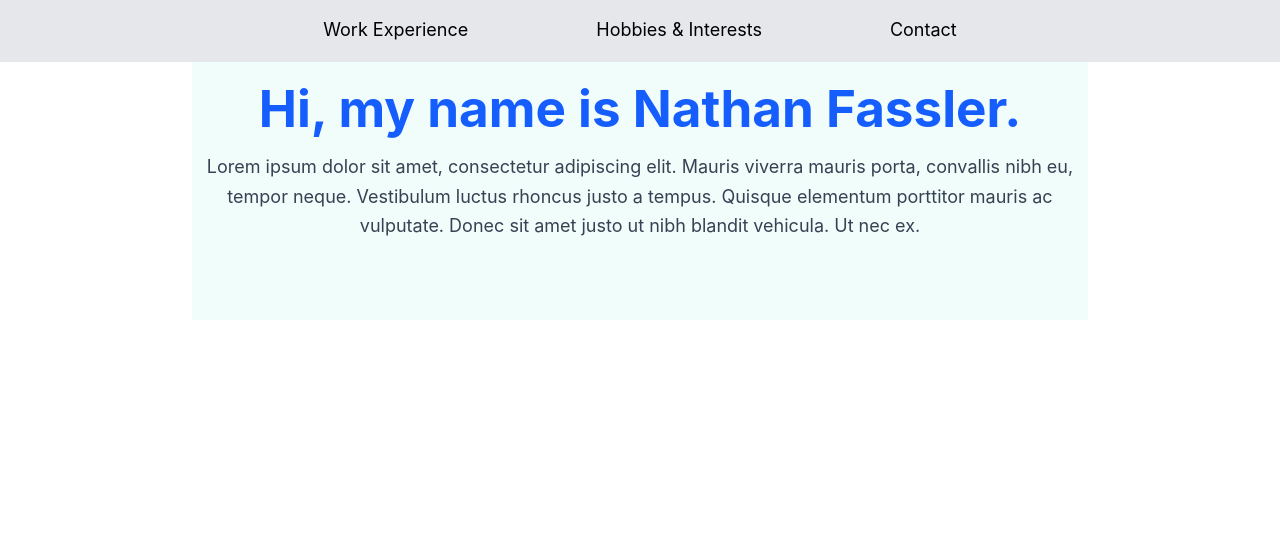
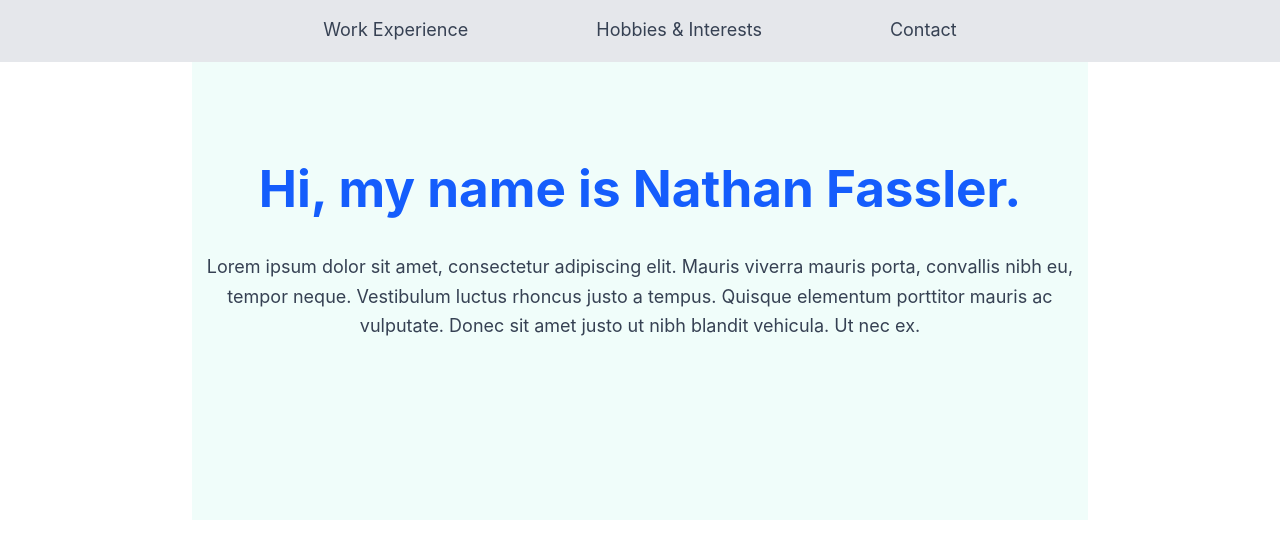
Before and after one commit to Nathan-Fassler/nathan-fassler.github.io, a React (Vite) app in the folder portfolio-app/: page / in a window 1280 px wide. Shown: the top 558 px of the page. Built offline with nearby package versions, Linux system fonts and the light colour scheme.

Commit message:
#19 Adjusted padding, spacing of About component

```diff
--- a/portfolio-app/src/components/About.tsx
+++ b/portfolio-app/src/components/About.tsx
@@ -2,11 +2,11 @@ import React from "react";
 
 const About: React.FC = () => {
   return (
-    <section id="about" className="py-20 text-center max-w-4xl mx-auto">
+    <section id="about" className="py-40 text-center max-w-4xl mx-auto">
       <h1 className="text-4xl font-bold text-blue-600 mb-4">
         Hi, my name is Nathan Fassler.
       </h1>
-      <p className="text-lg text-gray-700 leading-relaxed">
+      <p className="text-lg py-5 text-gray-700 leading-relaxed">
         Lorem ipsum dolor sit amet, consectetur adipiscing elit. Mauris viverra
         mauris porta, convallis nibh eu, tempor neque. Vestibulum luctus
         rhoncus justo a tempus. Quisque elementum porttitor mauris ac
--- a/portfolio-app/src/components/Navbar.tsx
+++ b/portfolio-app/src/components/Navbar.tsx
@@ -2,11 +2,11 @@ import React from "react";
 
 const Navbar: React.FC = () => {
   return (
-    <nav className="fixed top-0 left-0 w-full py-4 bg-gray-200 text-black z-50">
+    <nav className="fixed top-0 left-0 w-full py-4 bg-gray-200 text-gray-700 z-50">
       <div className="max-w-6xl mx-auto flex justify-center space-x-16 text-lg">
-        <a href="#work-experience" className="px-8 border-b-2 border-transparent hover:border-black">Work Experience</a>
-        <a href="#hobbies" className="px-8 border-b-2 border-transparent hover:border-black">Hobbies & Interests</a>
-        <a href="#contact" className="px-8 border-b-2 border-transparent hover:border-black">Contact</a>
+        <a href="#work-experience" className="px-8 border-b-2 border-transparent hover:border-gray-700">Work Experience</a>
+        <a href="#hobbies" className="px-8 border-b-2 border-transparent hover:border-gray-700">Hobbies & Interests</a>
+        <a href="#contact" className="px-8 border-b-2 border-transparent hover:border-gray-700">Contact</a>
       </div>
     </nav>
   );
```
